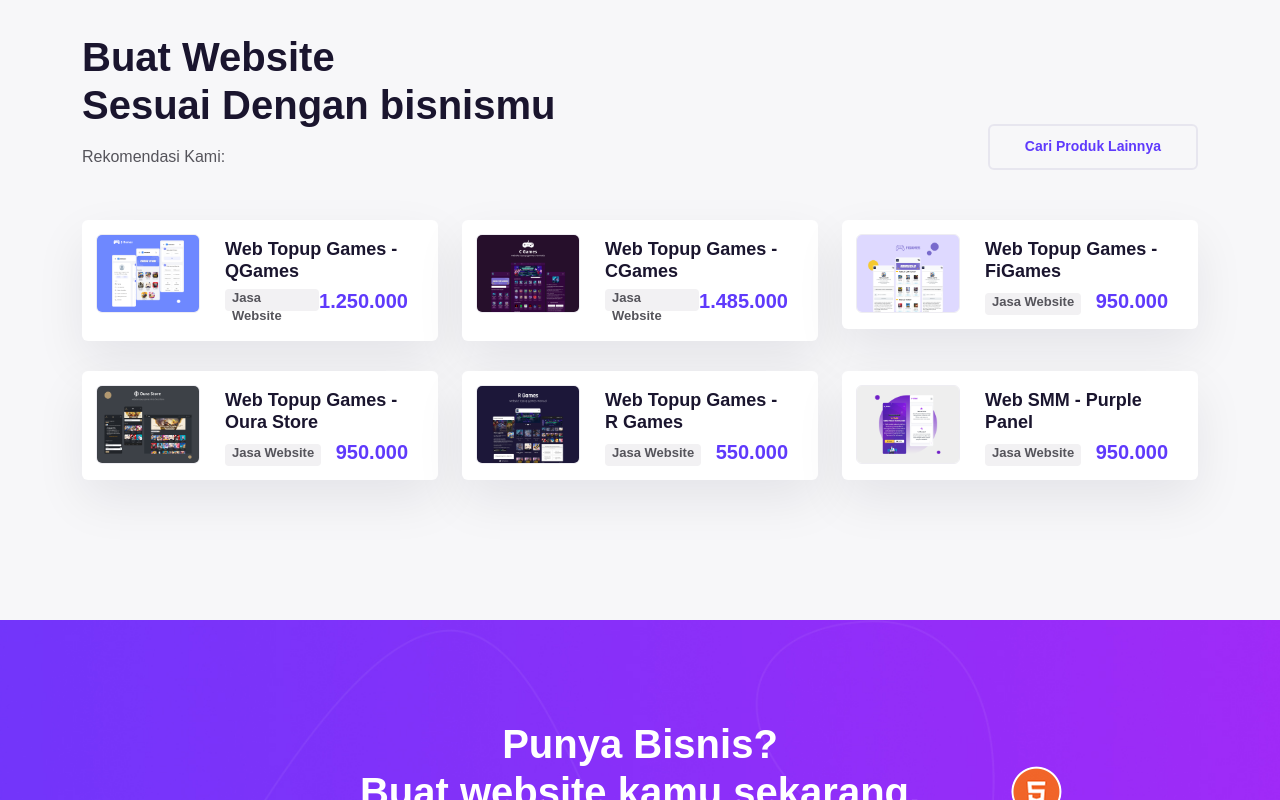
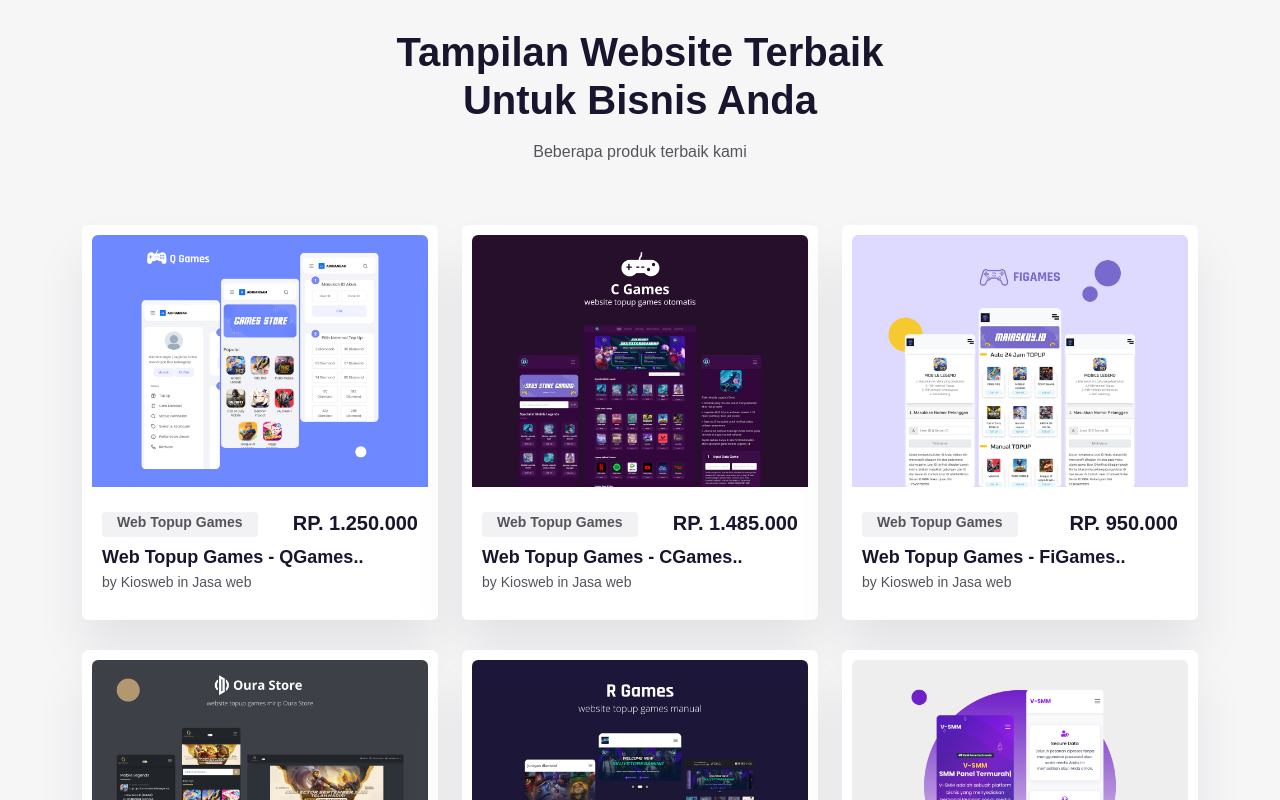
Before and after one commit to adriansahdotnet/kiosweb, a Next.js app: page / in a window 1280 px wide. Shown: the part 1800-2600 px from the top of the page. Built offline with nearby package versions, Linux system fonts and the light colour scheme; no server answers; a web font is replaced by a local one.

Commit message:
update product

```diff
--- a/src/components/Home/Products.js
+++ b/src/components/Home/Products.js
@@ -1,8 +1,7 @@
-import Link from 'next/link';
-import React from 'react';
-import { useSelector } from 'react-redux';
-import productData from '../../data/productData';
-import SingleProduct from './SingleProduct';
+import Link from "next/link";
+import React from "react";
+import { useSelector } from "react-redux";
+import SingleProduct from "./SingleProduct";
 
 const Products = () => {
   const products = useSelector((state) => state.products.products);
@@ -13,31 +12,29 @@
           <div className="row">
             <div className="col-xxl-12">
               <div className="section__title-wrapper text-center mb-60">
-                        <h2 className="section__title">Latest <br />  Premium Products</h2>
-                        <p>From multipurpose themes to niche templates</p>
+                <h2 className="section__title">
+                  Tampilan Website Terbaik <br />
+                  Untuk Bisnis Anda
+                </h2>
+                <p>Beberapa produk terbaik kami</p>
               </div>
             </div>
           </div>
           <div className="row">
-
-                  {
-                     products.slice(9,15).map((product, index) => {
-                        return <SingleProduct key={index} product={product} />
-                     })
-                  }
-
-                  {
-                     products.slice(1).map((product, index) => {
-                        return <productData key={index} product={productData} />
-                     })
-                  }
-
+            {products.slice(0, 7).map((product, index) => {
+              return <SingleProduct key={index} product={product} />;
+            })}
           </div>
 
           <div className="row">
             <div className="col-xxl-12">
               <div className="product__more text-center mt-30">
-                        <Link href="/product"><a  className="m-btn m-btn-2"> <span></span> Explore Premium</a></Link>
+                <Link href="/product">
+                  <a className="m-btn m-btn-2">
+                    {" "}
+                    <span></span> Lihat Lebih Banyak
+                  </a>
+                </Link>
               </div>
             </div>
           </div>
--- a/src/components/Home/SingleProduct.js
+++ b/src/components/Home/SingleProduct.js
@@ -3,32 +3,38 @@
 import { addToProduct, specificItem } from "../../redux/features/productSlice";
 
 const SingleProduct = ({ product }) => {
-   const { id, img, category, price, title } = product;
+  const { id, img_big, category, price, title } = product;
   const dispatch = useDispatch();
   // handleDetailsProduct
   const handleDetailsProduct = () => {
-      dispatch(specificItem(id))
-   }
+    dispatch(specificItem(id));
+  };
   return (
     <>
       <div className="col-xxl-4 col-xl-4 col-lg-4 col-md-6">
-            <div className="product__item white-bg mb-30 wow fadeInUp" data-wow-delay=".3s">
+        <div
+          className="product__item white-bg mb-30 wow fadeInUp"
+          data-wow-delay=".3s"
+        >
           <div className="product__thumb">
-                  <div onClick={handleDetailsProduct} className="product__thumb-inner fix w-img">
-                     <Link href='/product-details'>
+            <div
+              onClick={handleDetailsProduct}
+              className="product__thumb-inner fix w-img"
+            >
+              <Link href="/product-details">
                 <a>
-                           <img src={img} alt="" />
+                  <img src={img_big} alt="" />
                 </a>
               </Link>
             </div>
             <div className="product__thumb-btn transition-3">
-
-                        <a>
-                           <button onClick={() => dispatch(addToProduct(product))} href="#" className="m-btn m-btn-6 mb-15"> Add To Cart </button>
-                        </a>
-
-                     <a href="https://themeforest.net/item/zibber-business-consulting-wordpress-theme/30120392" rel="noreferrer" target="_blank" className="m-btn m-btn-7">
-                        Preview Project
+              <a
+                href="https://demokiosweb.blogspot.com/"
+                rel="noreferrer"
+                target="_blank"
+                className="m-btn m-btn-7"
+              >
+                Lihat Preview
               </a>
             </div>
           </div>
@@ -38,15 +44,17 @@
                 <a href="#">{category}</a>
               </div>
               <div className="product__price">
-                        <span>{`$${price}`}</span>
+                <span>{`RP. ${price}`}</span>
               </div>
             </div>
             <h3 onClick={handleDetailsProduct} className="product__title">
-                     <Link href='/product-details'>
-                        <a >{title}..</a>
+              <Link href="/product-details">
+                <a>{title}..</a>
               </Link>
             </h3>
-                  <p className="product__author">by <a href="#">Kiosweb</a> in <a href="#">Templates</a></p>
+            <p className="product__author">
+              by <a href="#">Kiosweb</a> in <a href="#">Jasa web</a>
+            </p>
           </div>
         </div>
       </div>
--- a/src/components/ProductDetails/ProductDetailsArea.js
+++ b/src/components/ProductDetails/ProductDetailsArea.js
@@ -105,7 +105,7 @@
                     </a>
                   </span>
                   <a
-                    href="https://wa.me/6285293026542"
+                    href="https://demokiosweb.blogspot.com/"
                     rel="noreferrer"
                     target="_blank"
                     className="m-btn m-btn-border w-100"
--- a/src/pages/index.js
+++ b/src/pages/index.js
@@ -6,7 +6,7 @@
 import Footer from "../components/Home/Footer";
 import Header from "../components/Home/Header";
 import HeroArea from "../components/Home/HeroArea";
-import Products from "./product";
+import Products from "../components/Home/Products";
 import Subscribe from "../components/Home/Subscribe";
 import Testimonial from "../components/Home/Testimonial";
 import TrendingLandmark from "../components/Home/TrendingLandmark";
@@ -19,8 +19,9 @@
       <Header />
       <HeroArea />
       <CategoryArea />
+      <Products />
+      <Subscribe />
       <TrendingLandmark />
-      <Subscribe />
       <Testimonial />
       <BannerArea />
       <Footer />
```
Lines whose indentation alone changed are shown as unchanged.
